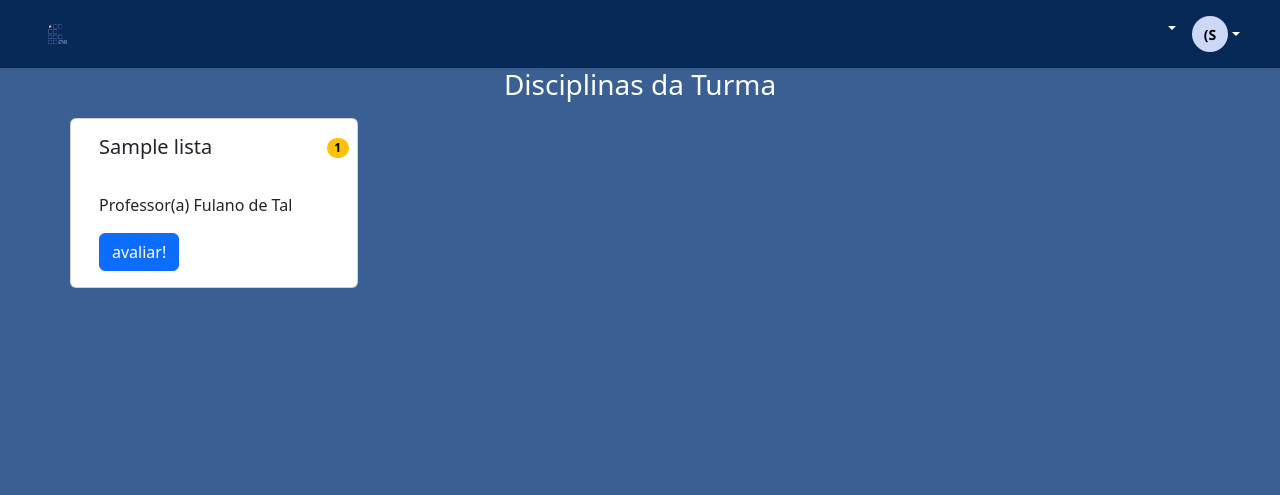
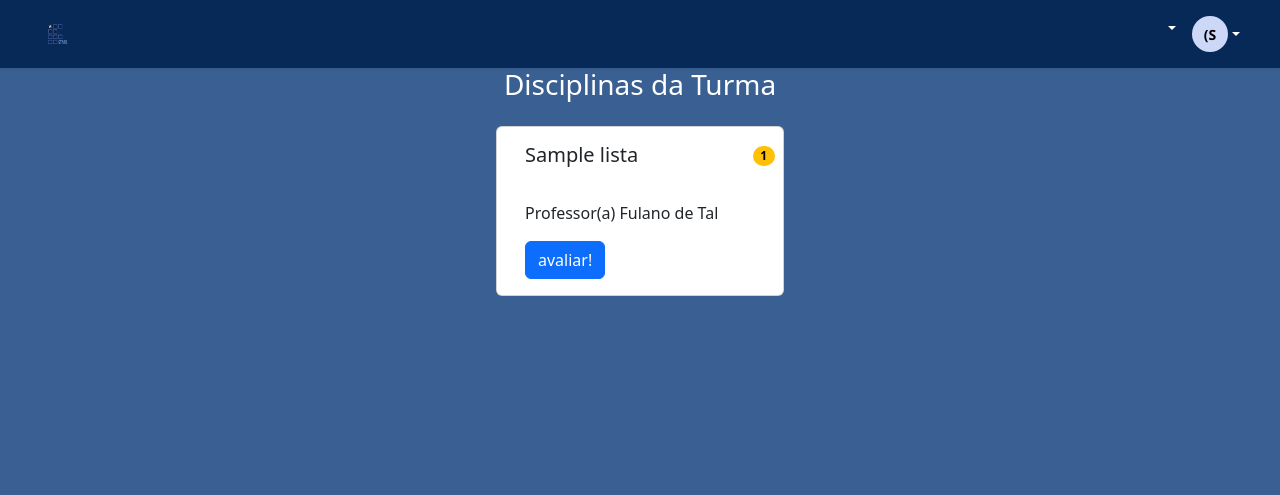
Before and after one commit to IfstarsIFPR/Aplicacao, a PHP site: template app/view/pages/turmaDisciplina/turma-disciplina-list.php in a window 1280 px wide. Shown: the top 495 px of the page. Run offline with PHP 8.4, Linux system fonts and the light colour scheme; the template is opened without the code that fills it: most values are stand-ins (such as "Sample title", 1, 10 or a date in 2020); some libraries are stand-ins or nearby versions.

Commit message:
ajustes em turma-disciplina

```diff
--- a/app/controller/HomeController.php
+++ b/app/controller/HomeController.php
@@ -47,6 +47,7 @@ class HomeController extends Controller
         //Carrega a quantidade de usuários cadastrados
         //Alteração
 
+
         if(isset($_GET["mensagem"])){
             $dados["mensagem"] = $_GET["mensagem"];
         }
--- a/app/controller/TurmaDisciplinaController.php
+++ b/app/controller/TurmaDisciplinaController.php
@@ -82,7 +82,7 @@ class TurmaDisciplinaController extends Controller
 
         $this->turmaAlunoDao->insert($this->getIdUsuarioLogado(), $idTurma);
 
-        header("Location: " . BASEURL . "/controller/HomeController.php?action=homeAluno");
+        header("Location: " . BASEURL . "/controller/TurmaDisciplinaController.php?action=list&idTurma=" . $idTurma);
     }
     private function findTurmaById()
     {
--- a/app/view/css/listPrincipal.css
+++ b/app/view/css/listPrincipal.css
@@ -10,7 +10,6 @@ h3.text-center {
 
 /* Container centralizado */
 .container {
-
     padding: 30px;
     border-radius: 20px;
     width: 60%;
--- a/app/view/pages/turmaDisciplina/turma-disciplina-list.php
+++ b/app/view/pages/turmaDisciplina/turma-disciplina-list.php
@@ -12,8 +12,7 @@ require_once(__DIR__ . "/../../include/menu.php");
 
 <div class="container">
 
-
-    <div class="row flex-row gap-3 mt-2">
+    <div class="row flex-row gap-3 mt-3 justify-content-center">
 
         <?php foreach ($dados['lista'] as $tur): ?>
             <div class="card col-md-4" style="width: 18rem;">
```
Also changed, not shown: 1 other file.
